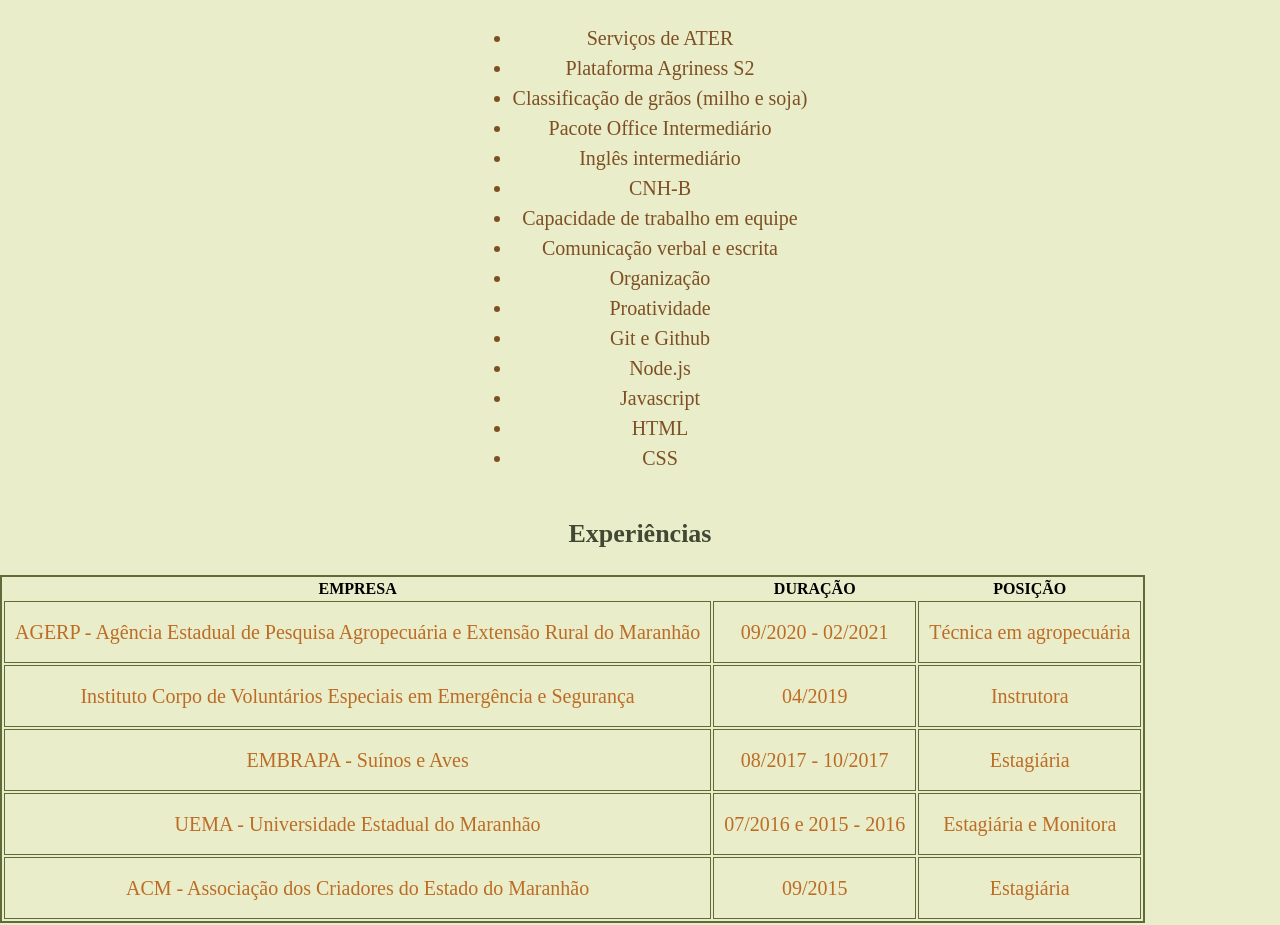
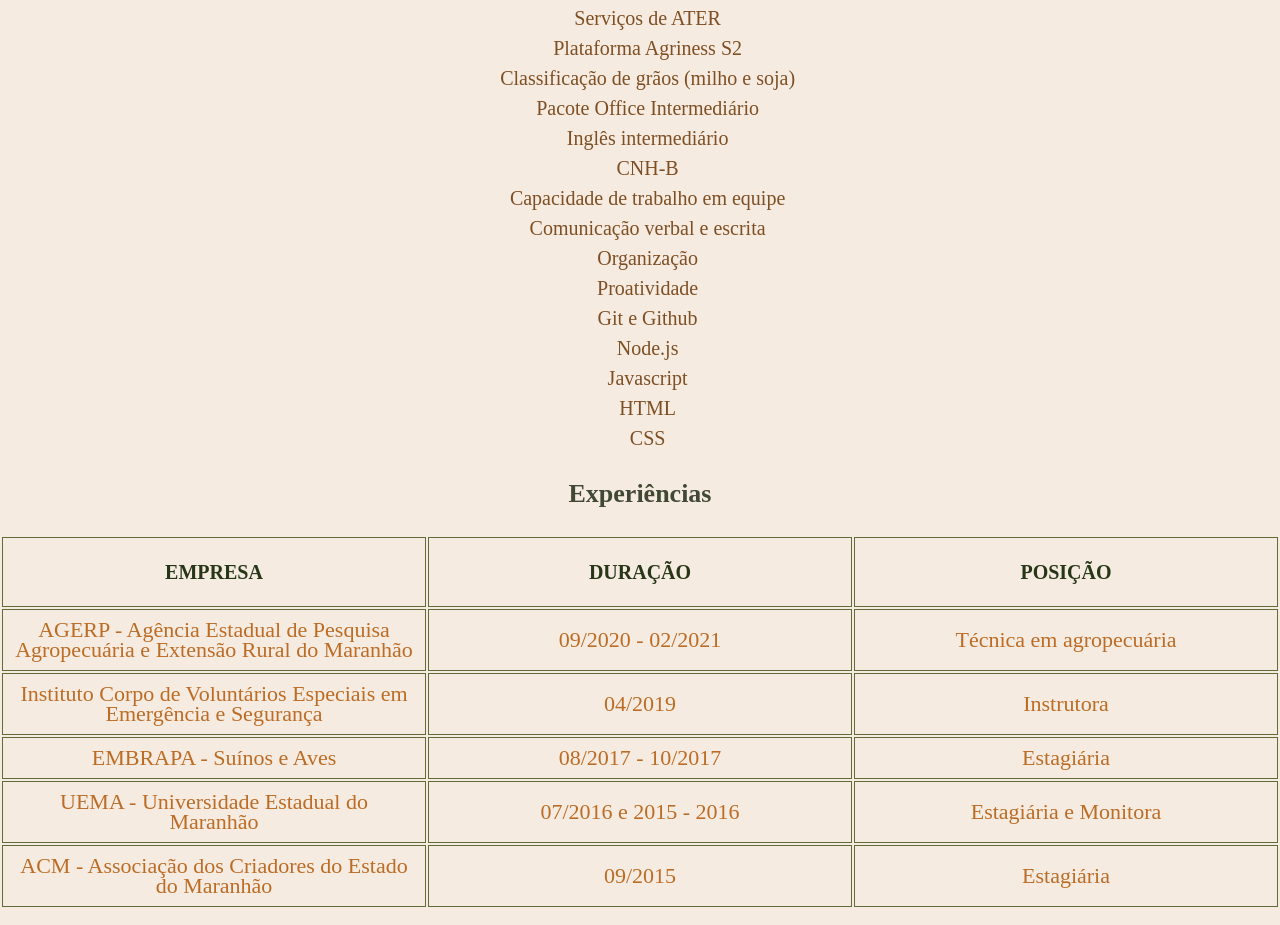
Before and after one commit to SimaraSc/CSS, a plain HTML site: page curriculo-com-css.html in a window 1280 px wide. Shown: the part 777-1702 px from the top of the page. Drawn offline with Linux system fonts and the light colour scheme; a web font is replaced by a local one.

Commit message:
insere css do curriculo

```diff
--- a/styles.css
+++ b/styles.css
@@ -1,13 +1,13 @@
 body {
-    background-color: #e9edc9;
+    background-color: #f5ebe0;
     text-align: center;
-    margin: auto;
+    margin: 0 auto;
     font-family: 'Bona Nova', serif;
 }
 
 #imagem_perfil {
     display: block;
-    margin: 0px auto;
+    margin: 0 auto;
     width: 15%;
     border-radius: 100%;
 }
@@ -50,40 +50,41 @@
 
 }
 
-#lista-hab {
+#lista-hab ul li {
     color: #7f4f24;
     font-size: 20px;
     line-height: 30px;
-    display: inline-block;
-}
+    display: flex;
+    width: 98%;
+    justify-content: space-around;
+    }
 
 .subtitulo_secundario {
     color: #656d4a;
 }
 
-table {
-    border: 2px solid;
-    border-color: #606c38;
-}
-
-td {
-    color: #bc6c25;
-    font-size: 20px;
+.mae {
     border: 1px;
     border-style: solid;
     border-color: #606c38;
-    padding: 10px;
-    line-height: 200%;
+    color: #283618;
+    font-size: 20px;
+    align-items: center;
+    margi
+    width: 20%;
+    padding: 25px;
+    line-height: 90%;
 }
 
-.cabeçalho {
-    color: #414833;
-    background-color: #ccd5ae;
-    border-style: 2px solid;
+.filha td {
+    color: #bc6c25;
+    font-size: 22px;
+    border: 1px;
+    border-style: solid;
     border-color: #606c38;
-    line-height: 200%;
-    font-size: 20px;
-    box-align: center;
+    width: 30%;
+    padding: 10px;
+    line-height: 20px;
 }
 
 label {
```
